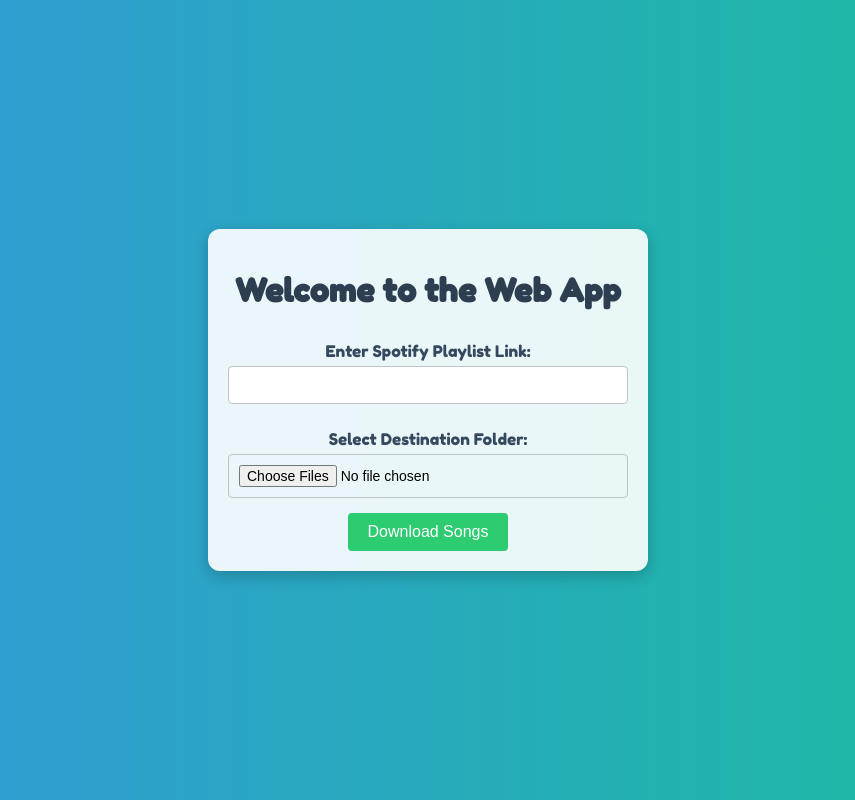
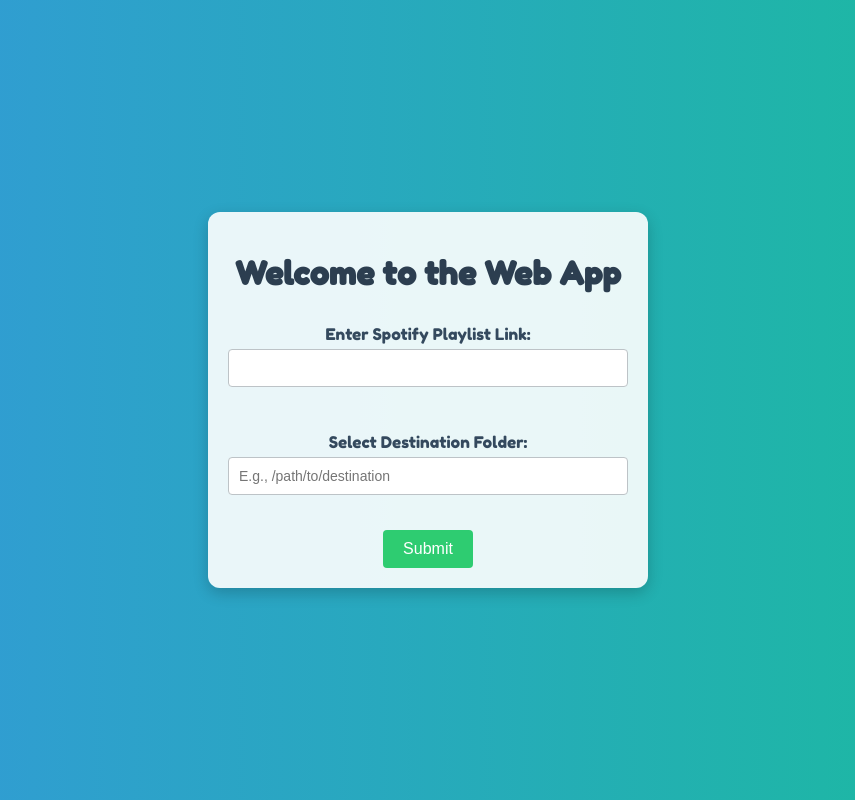
Before and after one commit to shivakumar04/Spotify-Youtube-Playlist-Downloader, a Flask app: page / in a window 1280 px wide. Shown: the whole page, without its empty margins (212-1067 px from the left). Run offline with Flask 3, Linux system fonts and the light colour scheme.

Commit message:
edited changes

```diff
--- a/app.py
+++ b/app.py
@@ -23,8 +23,6 @@
     playlist_id = playlist_link.split('/')[-1].split('?')[0]
     playlist = sp.playlist_tracks(playlist_id)
 
-    youtube_urls = []
-
     for track in playlist['items']:
         track_name = track['track']['name']
         artist_name = track['track']['artists'][0]['name']
@@ -38,17 +36,15 @@
                 max = v.views
                 maxi = v
         url = maxi.watch_url
-        youtube_urls.append(url)
-        # print(f"Number of views: {maxi.views}")
-        # print(f"{maxi.title}\n{maxi.watch_url}\n")
 
-    for url in youtube_urls:
         video = YouTube(url)
         audio_stream = video.streams.filter(only_audio=True).first()
-        download_path = os.path.join(destination_folder, secure_filename(video.title))
+
+        download_path = os.path.join(destination_folder)
 
         print(f"Downloading {video.title} to {download_path}")
         audio_stream.download(download_path)
+
 
 @app.route('/', methods=['GET', 'POST'])
 def index():
@@ -56,7 +52,7 @@
         playlist_link = request.form['playlist_link']
         destination_folder = request.form['destination_folder']
 
-        os.makedirs(destination_folder, exist_ok=True)
+        # os.makedirs(destination_folder, exist_ok=True)
 
         download_youtube_audio(playlist_link, destination_folder)
         print(f"Received Playlist Link: {playlist_link}")
--- a/templates/index.html
+++ b/templates/index.html
@@ -1,3 +1,4 @@
+
 <!DOCTYPE html>
 <html lang="en">
 <head>
@@ -87,14 +88,14 @@
 <body>
     <div id="container">
         <h1>Welcome to the Web App</h1>
-        <form action="/" method="post">
+        <form action="/" method="post" enctype="multipart/form-data">
             <label for="playlist_link">Enter Spotify Playlist Link:</label>
             <input type="text" id="playlist_link" name="playlist_link" required>
-
+            <br>
             <label for="destination_folder">Select Destination Folder:</label>
-            <input type="file" id="destination_folder" name="destination_folder" webkitdirectory directory required multiple>
-
-            <button type="submit">Download Songs</button>
+            <input type="text" id="destination_folder" name="destination_folder" placeholder="E.g., /path/to/destination" required>
+            <br>
+            <button type="submit">Submit</button>
         </form>
     </div>
 </body>
```
